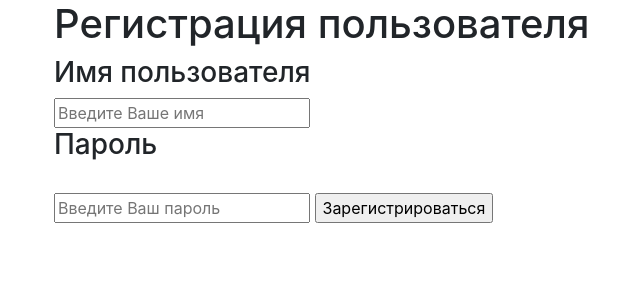
After one commit to Stanislav-Kankin/electro_flask_test_task, a Flask app: page /register in a window 1280 px wide. The commit adds this page. Shown: the top 300 px of the page, without its empty margins (31-671 px from the left). Run offline with Flask 3, Linux system fonts and the light colour scheme; some libraries are stand-ins or nearby versions.

Commit message:
примерные две функции, регистр и вход

```diff
--- a/app.py
+++ b/app.py
@@ -1,14 +1,32 @@
 from flask import Flask, render_template, request
-
+from flask_mysqldb import MySQL
 
 app = Flask(__name__)
 
-@app.route('/', methods=['GET', 'POST'])
+mysql = MySQL(app)
+
+
+@app.route('/register', methods=['GET', 'POST'])
 def register():
     if request.method == 'POST':
-        # Логика регистрации пользователя
-        return 'Пользователь зарегистрирован'
-    return render_template('register.html')
+        username = request.form.get('username')
+        password = request.form.get('password')
+        if username and password:
+            return login()
+    return render_template('register_form.html')
+
+
+@app.route('/login', methods=['GET', 'POST'])
+def login():
+    if request.method == 'POST':
+        username = request.form.get('username')
+        password = request.form.get('password')
+        if username and password:
+            return f'Welcome, {username}'
+        else:
+            return 'ERORR BLEAD'
+    return render_template('confirm_form.html')
+
 
 if __name__ == '__main__':
     app.run(debug=True)
--- a/templates/register.html
+++ b/templates/confirm_form.html
@@ -1,7 +1,7 @@
 <!DOCTYPE html>
 <html>
 <head>
-    <title>Регистрация</title>
+    <title>Вход в систему зарегестрированного пользователя</title>
 </head>
 <body>
     <h2>Регистрация</h2>
@@ -10,7 +10,7 @@
         <input type="text" name="username" placeholder="Введите Ваше имя">
         <h3>Пароль</h3><br>
         <input type="password" name="password" placeholder="Введите Ваш пароль"><br>
-        <input type="submit" value="Зарегистрироваться">
+        <input type="submit" value="Войти">
     </form>
 </body>
 </html>
--- /dev/null
+++ b/templates/register_form.html
@@ -0,0 +1,34 @@
+<!doctype html>
+<html lang="ru">
+  <head>
+    <!-- Required meta tags -->
+    <meta charset="utf-8">
+    <meta name="viewport" content="width=device-width, initial-scale=1, shrink-to-fit=no">
+
+    <!-- Bootstrap CSS -->
+    <link rel="stylesheet" href="https://cdn.jsdelivr.net/npm/bootstrap@4.1.3/dist/css/bootstrap.min.css" integrity="sha384-MCw98/SFnGE8fJT3GXwEOngsV7Zt27NXFoaoApmYm81iuXoPkFOJwJ8ERdknLPMO" crossorigin="anonymous">
+
+    <title>Регистрация пользователя</title>
+  </head>
+  <body>
+    <div class="container">
+    <h1>Регистрация пользователя</h1>
+    <div class="row">
+        <div class="col-8">
+            <form method="POST" action="/login">
+                <h3>Имя пользователя</h3>
+                <input type="text" name="username" placeholder="Введите Ваше имя">
+                <h3>Пароль</h3><br>
+                <input type="password" name="password" placeholder="Введите Ваш пароль">
+                <input type="submit" value="Зарегистрироваться">
+            </form>
+        </div>
+    </div>
+    </div>
+    <!-- Optional JavaScript -->
+    <!-- jQuery first, then Popper.js, then Bootstrap JS -->
+    <script src="https://code.jquery.com/jquery-3.3.1.slim.min.js" integrity="sha384-q8i/X+965DzO0rT7abK41JStQIAqVgRVzpbzo5smXKp4YfRvH+8abtTE1Pi6jizo" crossorigin="anonymous"></script>
+    <script src="https://cdn.jsdelivr.net/npm/popper.js@1.14.3/dist/umd/popper.min.js" integrity="sha384-ZMP7rVo3mIykV+2+9J3UJ46jBk0WLaUAdn689aCwoqbBJiSnjAK/l8WvCWPIPm49" crossorigin="anonymous"></script>
+    <script src="https://cdn.jsdelivr.net/npm/bootstrap@4.1.3/dist/js/bootstrap.min.js" integrity="sha384-ChfqqxuZUCnJSK3+MXmPNIyE6ZbWh2IMqE241rYiqJxyMiZ6OW/JmZQ5stwEULTy" crossorigin="anonymous"></script>
+  </body>
+</html>
```
